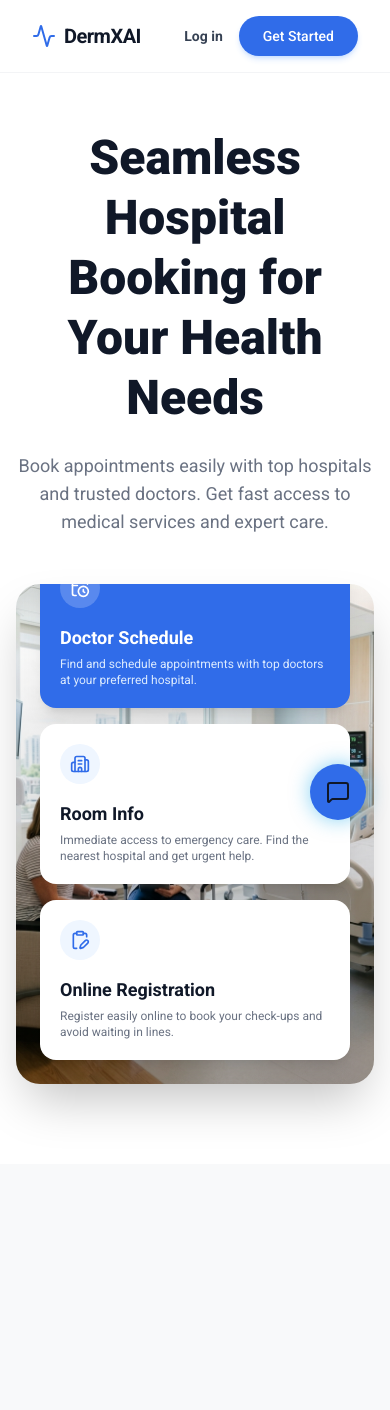
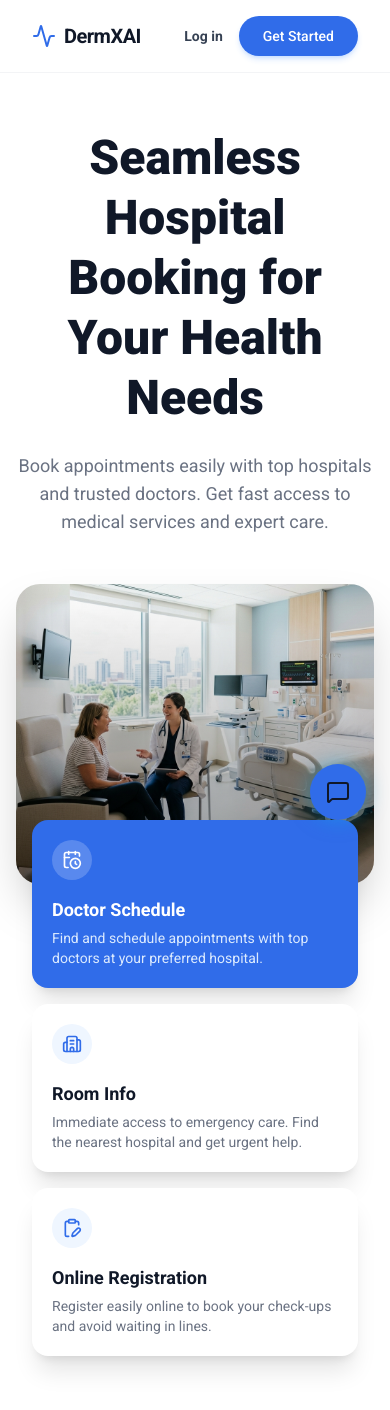
Before and after one commit to festopiya-jpg/skin, a Next.js app in the folder frontend/: page / in a window 390 px wide. Shown: the top 1410 px of the page. Before the commit the page ends 1164 px from the top, so only its background shows below. Built offline with nearby package versions, Linux system fonts and the light colour scheme.

Commit message:
Fix mobile responsive layout for hero image

```diff
--- a/frontend/app/page.jsx
+++ b/frontend/app/page.jsx
@@ -46,27 +46,27 @@ export default function LandingPage() {
           </p>
         </div>
 
-        {/* Hero Image & Floating Cards */}
-        <div className="relative w-full max-w-5xl h-[500px] md:h-[600px] rounded-3xl overflow-hidden shadow-2xl mb-20">
+        {/* Hero Image */}
+        <div className="relative w-full max-w-5xl h-[300px] md:h-[600px] rounded-3xl overflow-hidden shadow-2xl">
           <img
             src="/hero.jpg"
             alt="Doctor interacting with patient"
             className="w-full h-full object-cover object-center"
           />
-
           {/* Overlay Gradient for readability at bottom */}
-          <div className="absolute inset-0 bg-gradient-to-t from-black/20 to-transparent"></div>
+          <div className="absolute inset-0 bg-gradient-to-t from-black/40 to-transparent"></div>
+        </div>
 
         {/* Floating Feature Cards */}
-          <div className="absolute bottom-6 left-0 right-0 flex flex-col md:flex-row items-center justify-center gap-4 px-6 z-10">
+        <div className="flex flex-col md:flex-row items-stretch justify-center gap-4 px-4 z-10 w-full max-w-5xl -mt-16 md:-mt-24 mb-20">
 
           {/* Blue Card */}
-            <div className="bg-[#306CE9] text-white p-5 rounded-2xl w-full md:w-64 shadow-xl transform md:-translate-y-4 hover:-translate-y-6 transition-transform">
+          <div className="bg-[#306CE9] text-white p-5 rounded-2xl w-full md:w-64 shadow-xl transform hover:-translate-y-2 transition-transform">
             <div className="bg-white/20 w-10 h-10 rounded-full flex items-center justify-center mb-4">
               <CalendarClock className="w-5 h-5 text-white" />
             </div>
             <h3 className="font-bold text-lg mb-1">Doctor Schedule</h3>
-              <p className="text-blue-100 text-xs">Find and schedule appointments with top doctors at your preferred hospital.</p>
+            <p className="text-blue-100 text-sm">Find and schedule appointments with top doctors at your preferred hospital.</p>
           </div>
 
           {/* White Card 1 */}
@@ -75,7 +75,7 @@ export default function LandingPage() {
               <Building2 className="w-5 h-5 text-[#306CE9]" />
             </div>
             <h3 className="font-bold text-lg mb-1">Room Info</h3>
-              <p className="text-gray-500 text-xs">Immediate access to emergency care. Find the nearest hospital and get urgent help.</p>
+            <p className="text-gray-500 text-sm">Immediate access to emergency care. Find the nearest hospital and get urgent help.</p>
           </div>
 
           {/* White Card 2 */}
@@ -84,10 +84,9 @@ export default function LandingPage() {
               <ClipboardEdit className="w-5 h-5 text-[#306CE9]" />
             </div>
             <h3 className="font-bold text-lg mb-1">Online Registration</h3>
-              <p className="text-gray-500 text-xs">Register easily online to book your check-ups and avoid waiting in lines.</p>
+            <p className="text-gray-500 text-sm">Register easily online to book your check-ups and avoid waiting in lines.</p>
           </div>
 
-          </div>
         </div>
 
       </main>
```
Lines whose indentation alone changed are shown as unchanged.
